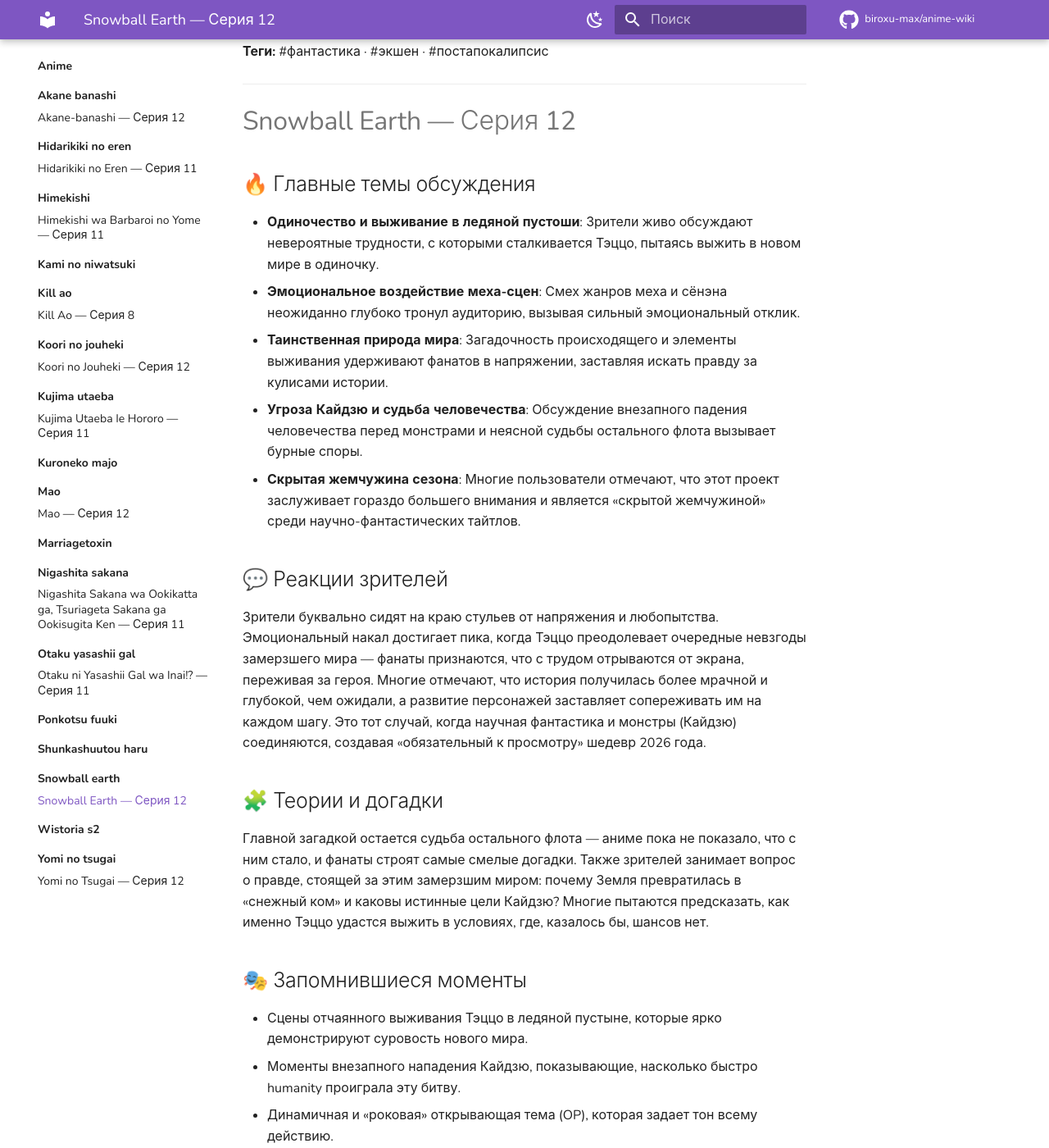
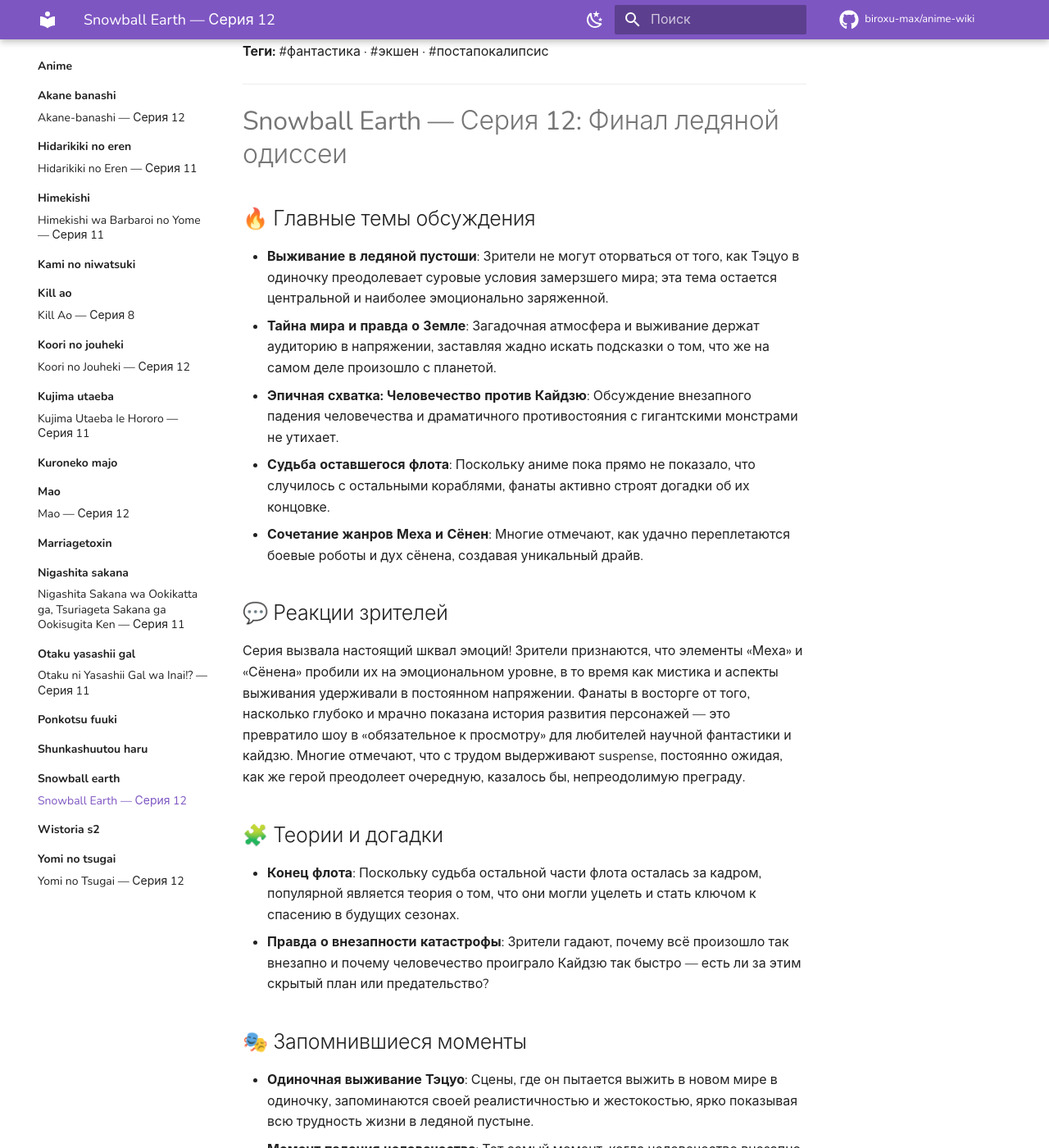
Before and after one commit to biroxu-max/anime-wiki, an MkDocs documentation site: the page built from docs/anime/snowball-earth/ep-12.md, in a window 1280 px wide and 1400 px high, scrolled down 302 px. Shown: the whole window at 82% size. Built offline with MkDocs 1.6.1 and Material for MkDocs 9.7.7, drawn with Linux system fonts in a browser that asks for light colours; comment, search, counter and statistics services are not loaded; some of the changed text lies outside the part shown.

Commit message:
chore(wiki): +snowball-earth ep12

```diff
--- a/docs/anime/snowball-earth/ep-12.md
+++ b/docs/anime/snowball-earth/ep-12.md
@@ -15,34 +15,35 @@ tags:
 
 ---
 
-# Snowball Earth — Серия 12
+# Snowball Earth — Серия 12: Финал ледяной одиссеи
 
 ## 🔥 Главные темы обсуждения
-- **Одиночество и выживание в ледяной пустоши**: Зрители живо обсуждают невероятные трудности, с которыми сталкивается Тэццо, пытаясь выжить в новом мире в одиночку.
-- **Эмоциональное воздействие меха-сцен**: Смех жанров меха и сёнэна неожиданно глубоко тронул аудиторию, вызывая сильный эмоциональный отклик.
-- **Таинственная природа мира**: Загадочность происходящего и элементы выживания удерживают фанатов в напряжении, заставляя искать правду за кулисами истории.
-- **Угроза Кайдзю и судьба человечества**: Обсуждение внезапного падения человечества перед монстрами и неясной судьбы остального флота вызывает бурные споры.
-- **Скрытая жемчужина сезона**: Многие пользователи отмечают, что этот проект заслуживает гораздо большего внимания и является «скрытой жемчужиной» среди научно-фантастических тайтлов.
+- **Выживание в ледяной пустоши**: Зрители не могут оторваться от того, как Тэцуо в одиночку преодолевает суровые условия замерзшего мира; эта тема остается центральной и наиболее эмоционально заряженной.
+- **Тайна мира и правда о Земле**: Загадочная атмосфера и выживание держат аудиторию в напряжении, заставляя жадно искать подсказки о том, что же на самом деле произошло с планетой.
+- **Эпичная схватка: Человечество против Кайдзю**: Обсуждение внезапного падения человечества и драматичного противостояния с гигантскими монстрами не утихает.
+- **Судьба оставшегося флота**: Поскольку аниме пока прямо не показало, что случилось с остальными кораблями, фанаты активно строят догадки об их концовке.
+- **Сочетание жанров Меха и Сёнен**: Многие отмечают, как удачно переплетаются боевые роботы и дух сёнена, создавая уникальный драйв.
 
 ## 💬 Реакции зрителей
-Зрители буквально сидят на краю стульев от напряжения и любопытства. Эмоциональный накал достигает пика, когда Тэццо преодолевает очередные невзгоды замерзшего мира — фанаты признаются, что с трудом отрываются от экрана, переживая за героя. Многие отмечают, что история получилась более мрачной и глубокой, чем ожидали, а развитие персонажей заставляет сопереживать им на каждом шагу. Это тот случай, когда научная фантастика и монстры (Кайдзю) соединяются, создавая «обязательный к просмотру» шедевр 2026 года.
+Серия вызвала настоящий шквал эмоций! Зрители признаются, что элементы «Меха» и «Сёнена» пробили их на эмоциональном уровне, в то время как мистика и аспекты выживания удерживали в постоянном напряжении. Фанаты в восторге от того, насколько глубоко и мрачно показана история развития персонажей — это превратило шоу в «обязательное к просмотру» для любителей научной фантастики и кайдзю. Многие отмечают, что с трудом выдерживают suspense, постоянно ожидая, как же герой преодолеет очередную, казалось бы, непреодолимую преграду.
 
 ## 🧩 Теории и догадки
-Главной загадкой остается судьба остального флота — аниме пока не показало, что с ним стало, и фанаты строят самые смелые догадки. Также зрителей занимает вопрос о правде, стоящей за этим замерзшим миром: почему Земля превратилась в «снежный ком» и каковы истинные цели Кайдзю? Многие пытаются предсказать, как именно Тэццо удастся выжить в условиях, где, казалось бы, шансов нет.
+- **Конец флота**: Поскольку судьба остальной части флота осталась за кадром, популярной является теория о том, что они могли уцелеть и стать ключом к спасению в будущих сезонах.
+- **Правда о внезапности катастрофы**: Зрители гадают, почему всё произошло так внезапно и почему человечество проиграло Кайдзю так быстро — есть ли за этим скрытый план или предательство?
 
 ## 🎭 Запомнившиеся моменты
-- Сцены отчаянного выживания Тэццо в ледяной пустыне, которые ярко демонстрируют суровость нового мира.
-- Моменты внезапного нападения Кайдзю, показывающие, насколько быстро humanity проиграла эту битву.
-- Динамичная и «роковая» открывающая тема (OP), которая задает тон всему действию.
+- **Одиночная выживание Тэцуо**: Сцены, где он пытается выжить в новом мире в одиночку, запоминаются своей реалистичностью и жестокостью, ярко показывая всю трудность жизни в ледяной пустыне.
+- **Момент падения человечества**: Тот самый момент, когда человечество внезапно проиграло Кайдзю, стал переломным и шокирующим для многих зрителей.
+- **Драйвовый опенинг**: Многие признаются, что не пропускают заставку, называя её «роковой» и идеально настраивающей на экшен.
 
 ## 😂 Мемы и шутки
-Обсуждения пока сосредоточены на серьезных аспектах сюжета и выживания, так что специфических мемов, связанных именно с этой серией, в сообществе еще не успело родиться — зрители слишком увлечены разгадкой тайн.
+- **«Спидран» целого сезона**: В сообществе гуляет шутка, что первая серия (и динамика всего шоу) выглядит как «спидран» — прохождение целого сезона меха-аниме за один присест, настолько быстро и насыщенно разворачиваются события.
 
 ## ⚡ Спорные моменты
-На данный момент сообщество находится в едином порыве восхищения масштабом и глубиной повествования. Серьезных разногласий или критических споров в свежих обсуждениях не наблюдается: все сходятся во мнении, что тайтл выделяется на фоне конкурентов своей мрачной атмосферой.
+Хотя большинство отзывов положительные, иногда возникают споры о сравнении «Snowball Earth» с другими титулами. Некоторые зрители не любят прямых сравнений, но обозреватели и фанаты настаивают на том, что этот проект выделяется более мрачным сюжетом и глубокой проработкой характеров, что ставит его выше многих аналогов в жанре Sci-Fi.
 
 ## 🎬 Производство и анимация
-Фанаты высоко оценивают качество проделанной работы, отмечая, что почти каждая серия выполнена невероятно хорошо. Анимация динамично передает напряжение боев и холод безжизненных пейзажей, а саундтрек, особенно открывающая композиция, добавляет энергии и драйва происходящему.
+Качество производства получает высшие похвалы. Фанаты отмечают, что почти каждая серия сделана невероятно хорошо, особенно выделяя детализированную отрисовку ледяных пустошей, которая передает всю тяжесть выживания. Саундтрек, и особенно открывающая тема, описываются как мощные и «крутые», идеально дополняющие динамику происходящего на экране.
 
 ## 🔗 Источники
 
```
Also changed, not shown: docs/anime/snowball-earth/index.md (+1 -1 lines).
